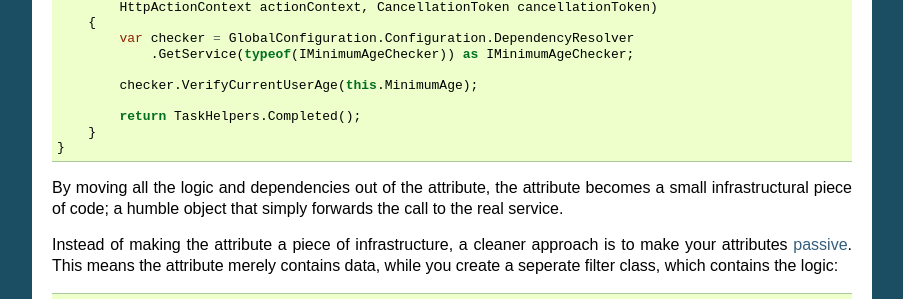
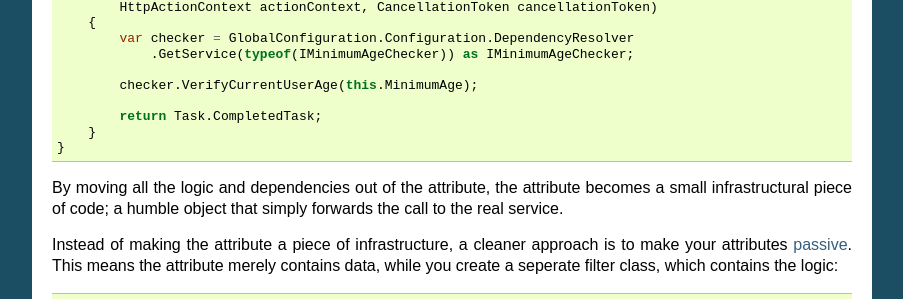
Before and after one commit to simpleinjector/Documentation, a Sphinx documentation site: the page built from source/webapiintegration.rst, in a window 1280 px wide and 900 px high, scrolled down 2675 px. Shown: the part 151-450 px from the top of the window, without its empty margins (198-1101 px from the left). Built offline with Sphinx 7.4.7, drawn with Linux system fonts in a browser that asks for light colours.

Commit message:
Weird use of TaskHelpers.Completed() removed.

```diff
--- a/source/webapiintegration.rst
+++ b/source/webapiintegration.rst
@@ -162,7 +162,7 @@ The following example visualizes this:
 
             checker.VerifyCurrentUserAge(this.MinimumAge);
 
-            return TaskHelpers.Completed();
+            return Task.CompletedTask;
         }
     }
 
```
